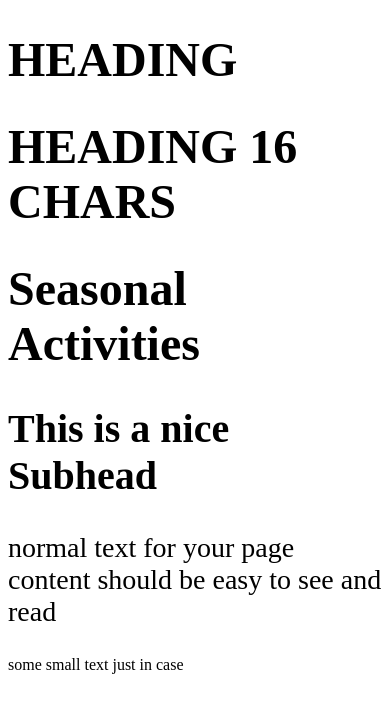
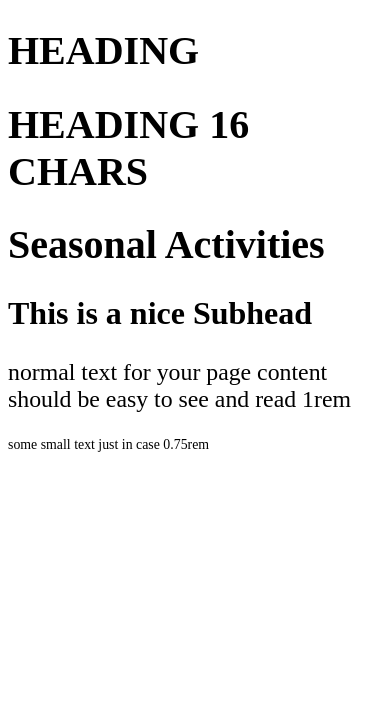
Before and after one commit to TonyWalker-coder/coffeehouse, a plain HTML site: page fonts.html in a window 390 px wide. Drawn offline with Linux system fonts and the light colour scheme.

```diff
--- a/fonts.html
+++ b/fonts.html
@@ -7,16 +7,16 @@
 
     <style>
   h1 {
-    font-size: clamp(3rem, 4vw + 1rem, 5rem);
+    font-size: clamp(2.5rem, 4vw + 1rem, 5rem);
   }
   h2{
-    font-size: clamp(2.5rem, 3vw + 1rem, 4rem);
+    font-size: clamp(2rem, 3vw + 1rem, 4rem);
 }
 p{
-    font-size: clamp(1.75rem, 2vw + 1rem, 3rem);
+    font-size: clamp(1rem, 2vw + 1rem, 3rem);
 }
 #small{
-    font-size: clamp(1rem, 1.5vw + 0.5rem, 2.5rem);
+    font-size: clamp(0.75rem, 1.5vw + 0.5rem, 2.5rem);
 }
 </style>
 </head>
@@ -25,7 +25,7 @@
 <h1>HEADING 16 CHARS</h1>
 <h1>Seasonal Activities</h1>
 <h2>This is a nice Subhead</h2>
-<p>normal text for your page content should be easy to see and read</p>
-<p id="small">some small text just in case</p>
+<p>normal text for your page content should be easy to see and read 1rem</p>
+<p id="small">some small text just in case 0.75rem</p>
 </body>
 </html>
```
